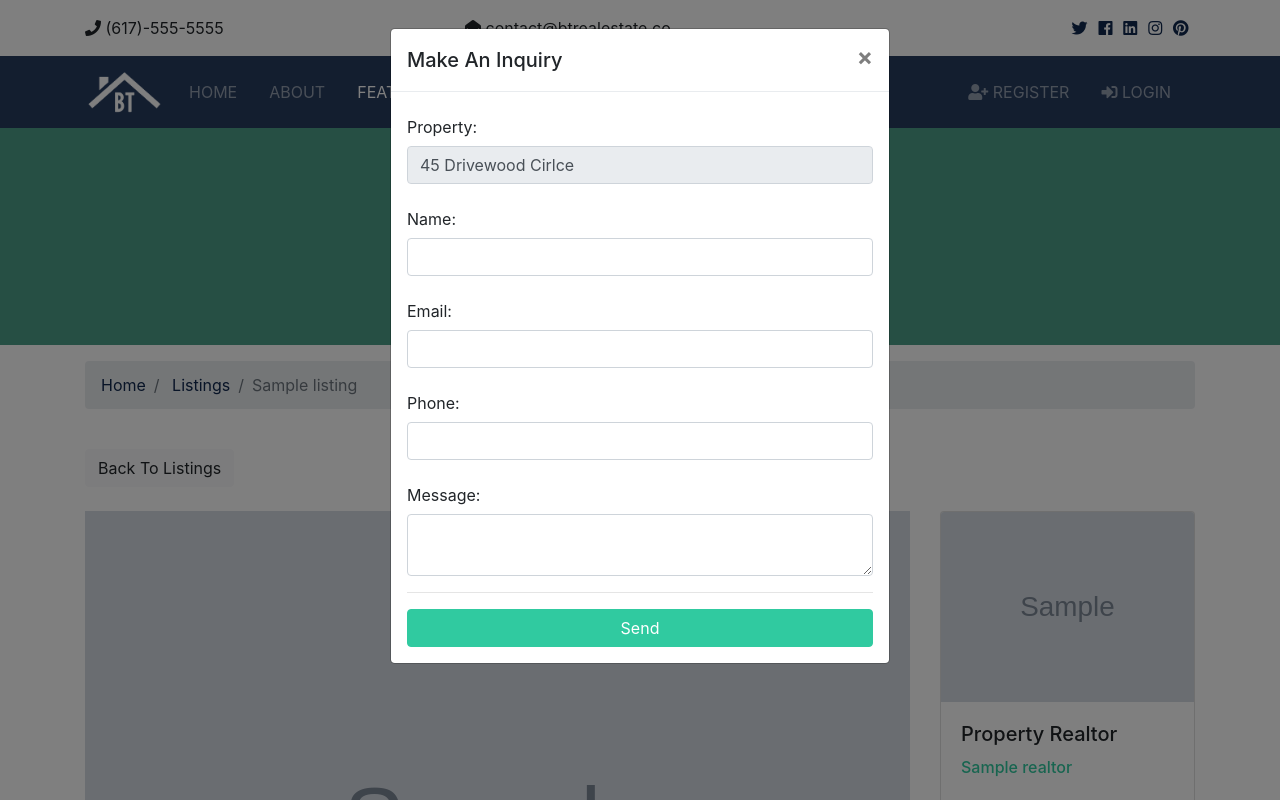
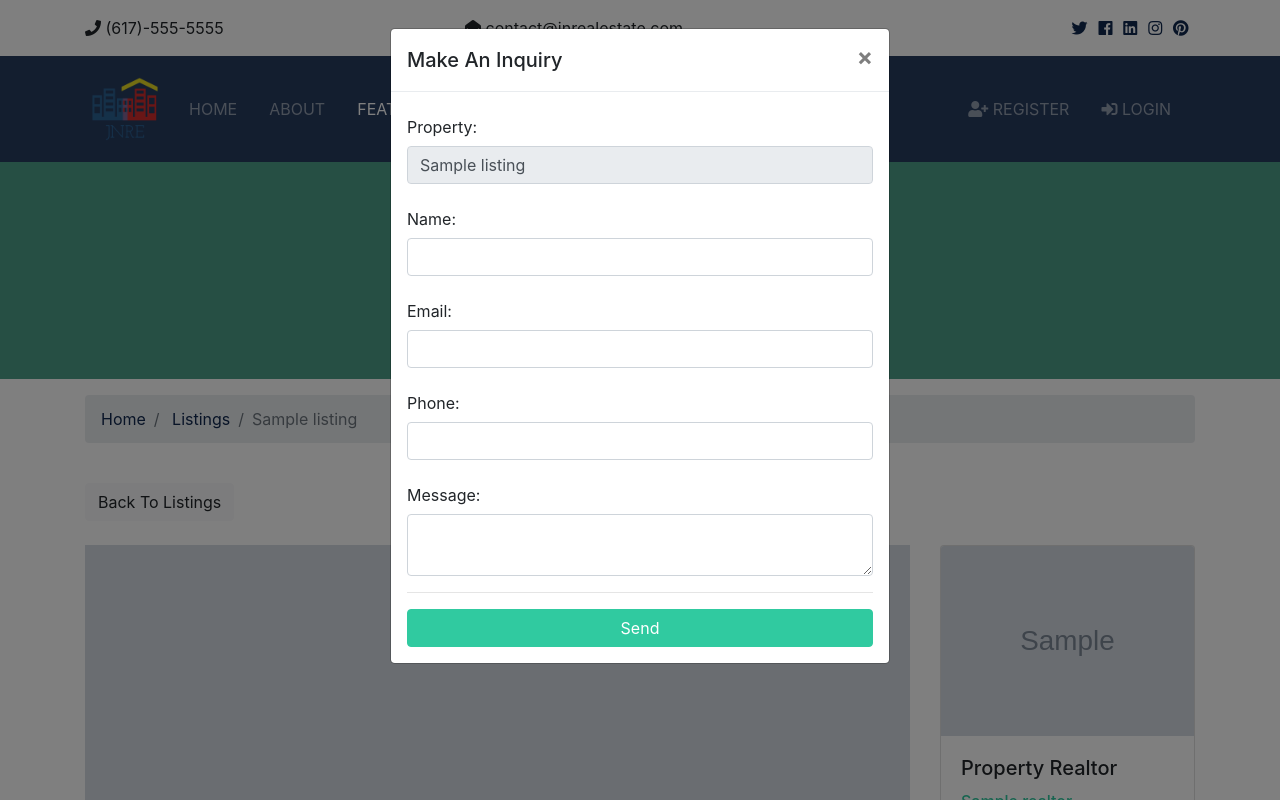
Before and after one commit to juening/real_estate_app, a Django app: page /listings/1 in a window 1280 px wide, after a click on "Make An Inquiry". Run offline with Django 3.2, Linux system fonts and the light colour scheme; tables that the repository leaves empty hold one stand-in row (values such as "Sample post"); grey boxes marked "Sample" are stand-in pictures; some libraries are stand-ins or nearby versions.

Commit message:
contact form prep

```diff
--- a/btre/urls.py
+++ b/btre/urls.py
@@ -22,5 +22,6 @@ urlpatterns = [
     path('', include('pages.urls')),
     path('listings/', include('listings.urls')),
     path('accounts/', include('accounts.urls')),
+    path('contacts/', include('contacts.urls')),
     path('admin/', admin.site.urls),
 ] + static(settings.MEDIA_URL, document_root=settings.MEDIA_ROOT)
--- /dev/null
+++ b/contacts/urls.py
@@ -0,0 +1,7 @@
+from django.urls import path
+
+from . import views
+
+urlpatterns =[
+    path('contact', views.contact, name='contact')
+]
--- a/contacts/views.py
+++ b/contacts/views.py
@@ -1,3 +1,4 @@
 from django.shortcuts import render
 
-# Create your views here.
+def contact(request):
+    return
--- a/templates/listings/listing.html
+++ b/templates/listings/listing.html
@@ -170,22 +170,30 @@
           </button>
         </div>
         <div class="modal-body">
-          <form>
+          <form action="{% url 'contact' %}" method='POST'>
+            {% csrf_token %}
+            {% if user.is_authenticated %}
+              <input type="hidden" name="user_id" value='{{user.id}}'>
+            {% else %}
+              <input type="hidden" name='user_id' value='0'>
+            {% endif %}
+            <input type="hidden" name="realtor_email" value="{{ listing.realtor.email">
+            <input type="hidden" name="listing_id" value="{{listing.id}}">
             <div class="form-group">
               <label for="property_name" class="col-form-label">Property:</label>
-              <input type="text" name="listing" class="form-control" value="45 Drivewood Cirlce" disabled>
+              <input type="text" name="listing" class="form-control" value="{{listing.title}}" disabled>
             </div>
             <div class="form-group">
               <label for="name" class="col-form-label">Name:</label>
-              <input type="text" name="name" class="form-control" required>
+              <input type="text" name="name" class="form-control" {% if user.is_authenticated %} value="{{user.first_name}} {{user.last_name}}" {% endif %} required>
             </div>
             <div class="form-group">
               <label for="email" class="col-form-label">Email:</label>
-              <input type="email" name="email" class="form-control" required>
+              <input type="email" name="email" class="form-control" {% if user.is_authenticated %} value="{{user.email}} " {% endif %} required>
             </div>
             <div class="form-group">
               <label for="phone" class="col-form-label">Phone:</label>
-              <input type="text" name="phone" class="form-control">
+              <input type="text" name="phone" class="form-control" >
             </div>
             <div class="form-group">
               <label for="message" class="col-form-label">Message:</label>
--- a/templates/partials/_topbar.html
+++ b/templates/partials/_topbar.html
@@ -6,7 +6,7 @@
         <i class="fas fa-phone"></i> (617)-555-5555
         </div>
         <div class="col-md-4">
-        <i class="fas fa-envelope-open"></i> contact@btrealestate.co
+        <i class="fas fa-envelope-open"></i> contact@jnrealestate.com
         </div>
         <div class="col-md-4">
         <div class="social text-right">
```
Also changed, not shown: btre/static/img/logo.png.
